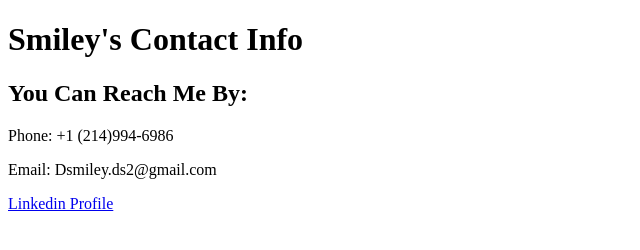
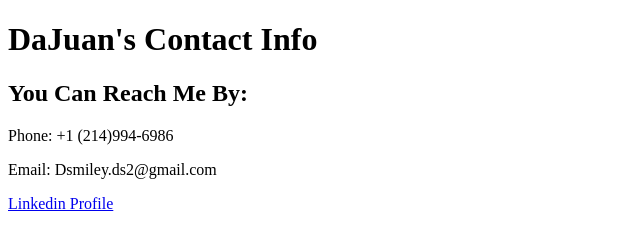
Before and after one commit to Dsmileyds2/dsmiley_resume_site, a plain HTML site: page Resources/HTML_code/Contact Info.html in a window 1280 px wide. Shown: the whole page, without its empty margins (0-640 px from the left). Drawn offline with Linux system fonts and the light colour scheme.

Commit message:
Update Contact Info.html

```diff
--- a/Resources/HTML_code/Contact Info.html
+++ b/Resources/HTML_code/Contact Info.html
@@ -5,7 +5,7 @@
         <title>Smiley's Contact Info</title>
     </head>
     <body>
-        <h1>Smiley's Contact Info</h1>
+        <h1>DaJuan's Contact Info</h1>
         <h2>You Can Reach Me By:</h2>
         <p>Phone: +1 (214)994-6986</p>
         <p>Email: Dsmiley.ds2@gmail.com</p>
```
